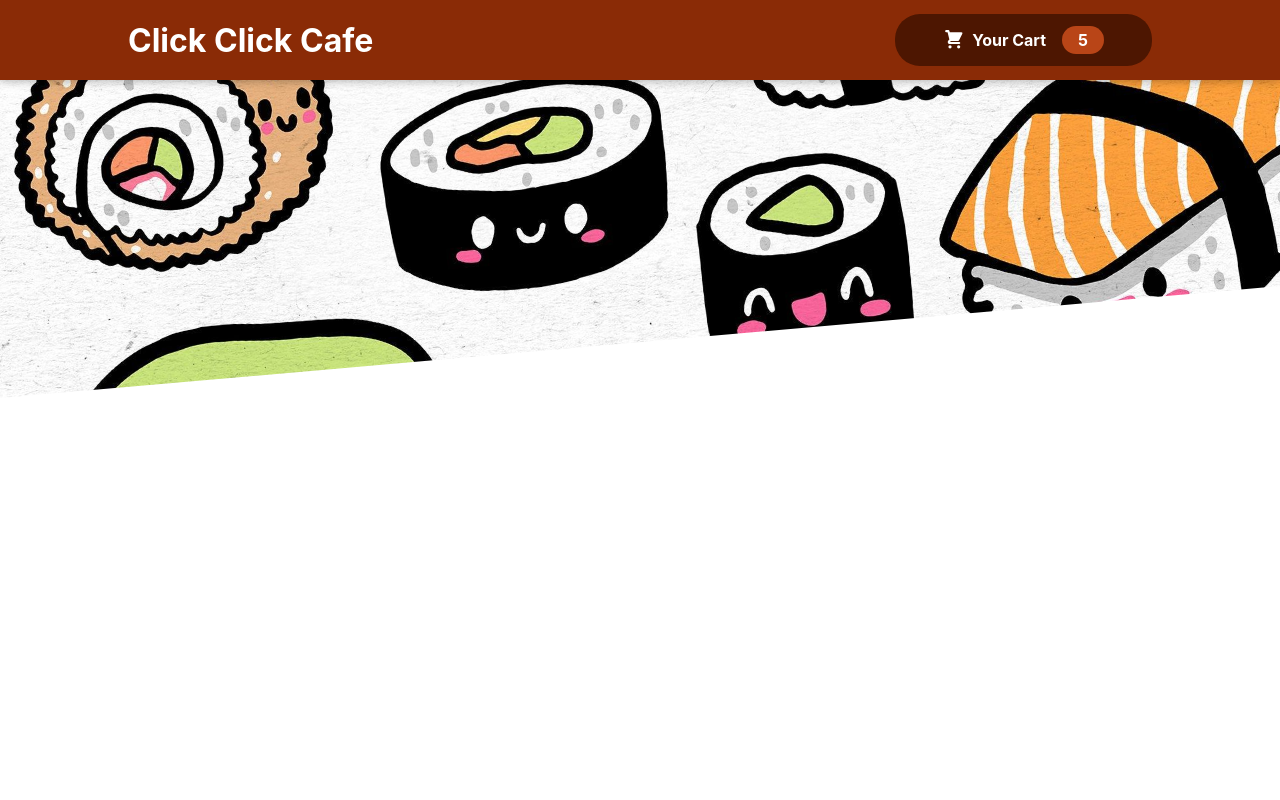
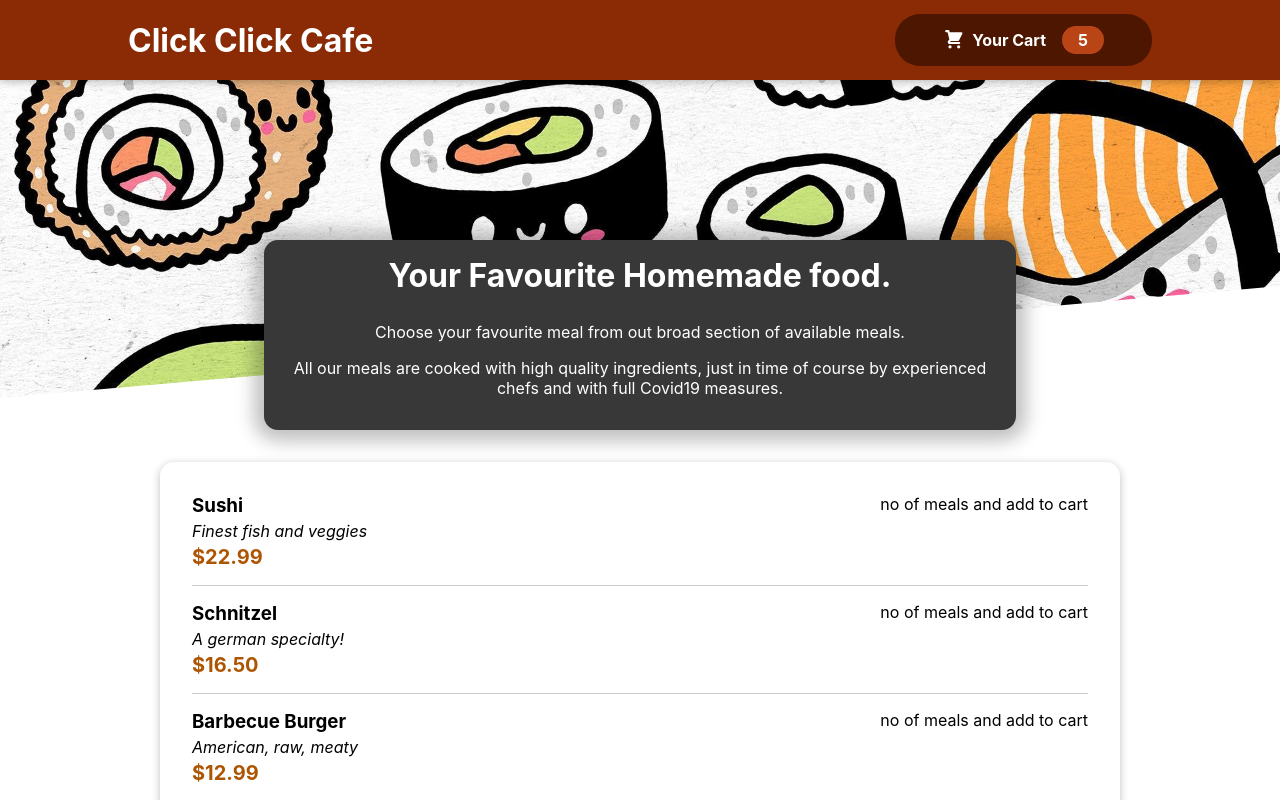
Before and after one commit to ImAkhil24/ClickClickCafe, a React (Create React App) app: page / in a window 1280 px wide. Shown: the top 800 px of the page. Built offline with nearby package versions, Linux system fonts and the light colour scheme.

Commit message:
added card layout for the MealItem and finished the styling and html structure of the MealItem

```diff
--- a/public/index.html
+++ b/public/index.html
@@ -2,19 +2,17 @@
 <html lang="en">
   <head>
     <meta charset="utf-8" />
-    <link rel="icon" href="%PUBLIC_URL%/favicon.ico" />
     <meta name="viewport" content="width=device-width, initial-scale=1" />
     <meta name="theme-color" content="#000000" />
     <meta
       name="description"
       content="Web site created using create-react-app"
     />
-    <link rel="apple-touch-icon" href="%PUBLIC_URL%/logo192.png" />
     <!--
       manifest.json provides metadata used when your web app is installed on a
       user's mobile device or desktop. See https://developers.google.com/web/fundamentals/web-app-manifest/
     -->
-    <link rel="manifest" href="%PUBLIC_URL%/manifest.json" />
+    <!-- <link rel="manifest" href="%PUBLIC_URL%/manifest.json" /> -->
     <!--
       Notice the use of %PUBLIC_URL% in the tags above.
       It will be replaced with the URL of the `public` folder during the build.
--- a/src/App.js
+++ b/src/App.js
@@ -1,11 +1,14 @@
 import { Fragment } from 'react';
 import Header from './components/Layout/Header';
-
+import Meals from './components/Meals/Meals';
 function App() {
   return (
     <Fragment>
 
       <Header/>
+      <main>
+        <Meals/>
+      </main>
 
     </Fragment>
   );
--- /dev/null
+++ b/src/components/Meals/AvailableMeals.js
@@ -0,0 +1,50 @@
+import classes from "./AvailableMeals.module.css";
+import Card from "../UI/Card";
+import MealItem from "./MealItem/MealItem";
+const DUMMY_MEALS = [
+  {
+    id: 'm1',
+    name: 'Sushi',
+    description: 'Finest fish and veggies',
+    price: 22.99,
+  },
+  {
+    id: 'm2',
+    name: 'Schnitzel',
+    description: 'A german specialty!',
+    price: 16.5,
+  },
+  {
+    id: 'm3',
+    name: 'Barbecue Burger',
+    description: 'American, raw, meaty',
+    price: 12.99,
+  },
+  {
+    id: 'm4',
+    name: 'Green Bowl',
+    description: 'Healthy...and green...',
+    price: 18.99,
+  },
+];
+
+
+
+const AvailableMeals = props => {
+  const mealList = DUMMY_MEALS.map(meal=>{
+    return <MealItem key={meal.id} price={meal.price} name={meal.name} description={meal.description}/>
+  });
+
+  return (
+    <section className={classes.meals}>
+      <Card>
+        <ul>
+          {mealList}
+        </ul>
+      </Card>
+    </section>
+  );
+
+}
+
+export default AvailableMeals;
--- /dev/null
+++ b/src/components/Meals/AvailableMeals.module.css
@@ -0,0 +1,24 @@
+.meals {
+  max-width: 60rem;
+  width: 90%;
+  margin: 2rem auto;
+  animation: meals-appear 1s ease-out forwards;
+}
+
+.meals ul {
+  list-style: none;
+  margin: 0;
+  padding: 0;
+}
+
+@keyframes meals-appear {
+  from {
+    opacity: 0;
+    transform: translateY(3rem);
+  }
+
+  to {
+    opacity: 1;
+    transform: translateY(0);
+  }
+}
--- /dev/null
+++ b/src/components/Meals/MealItem/MealItem.js
@@ -0,0 +1,19 @@
+import classes from "./MealItem.module.css";
+
+const MealItem = props => {
+  const price = `$${props.price.toFixed(2)}`;
+  return(
+  <li className={classes.meal}>
+    <div>
+      <h3>{props.name}</h3>
+      <div className={classes.description}>{props.description}</div>
+      <div className={classes.price}>{price}</div>
+      </div>
+    <div>
+      no of meals and add to cart
+    </div>
+  </li>
+  );
+}
+
+export default MealItem;
--- /dev/null
+++ b/src/components/Meals/MealItem/MealItem.module.css
@@ -0,0 +1,22 @@
+.meal {
+  display: flex;
+  justify-content: space-between;
+  margin: 1rem;
+  padding-bottom: 1rem;
+  border-bottom: 1px solid #ccc;
+}
+
+.meal h3 {
+  margin: 0 0 0.25rem 0;
+}
+
+.description {
+  font-style: italic;
+}
+
+.price {
+  margin-top: 0.25rem;
+  font-weight: bold;
+  color: #ad5502;
+  font-size: 1.25rem;
+}
--- /dev/null
+++ b/src/components/Meals/Meals.js
@@ -0,0 +1,11 @@
+import MealsSummary from "./MealsSummary";
+import AvailableMeals from "./AvailableMeals";
+import { Fragment } from "react";
+const Meals = props => {
+  return <Fragment>
+    <MealsSummary/>
+    <AvailableMeals/>
+  </Fragment>
+}
+
+export default Meals;
--- /dev/null
+++ b/src/components/Meals/MealsSummary.js
@@ -0,0 +1,21 @@
+import classes from "./MealsSummary.module.css";
+
+const MealsSummary = props => {
+  return(
+    <section className={classes.summary}>
+      <h2>
+        Your Favourite Homemade food.
+      </h2>
+
+      <p>
+        Choose your favourite meal from out broad section of available meals.
+      </p>
+
+      <p>
+        All our meals are cooked with high quality ingredients, just in time of course by experienced chefs and with full Covid19 measures.
+      </p>
+    </section>
+  );
+};
+
+export default MealsSummary;
--- /dev/null
+++ b/src/components/Meals/MealsSummary.module.css
@@ -0,0 +1,18 @@
+.summary {
+  text-align: center;
+  max-width: 45rem;
+  width: 90%;
+  margin: auto;
+  margin-top: -10rem;
+  position: relative;
+  background-color: #383838;
+  color: white;
+  border-radius: 14px;
+  padding: 1rem;
+  box-shadow: 0 1px 18px 10px rgba(0, 0, 0, 0.25);
+}
+
+.summary h2 {
+  font-size: 2rem;
+  margin-top: 0;
+}
--- /dev/null
+++ b/src/components/UI/Card.js
@@ -0,0 +1,7 @@
+import classes from "./Card.module.css";
+
+const Card = props => {
+  return <div className={classes.card}>{props.children}</div>
+}
+
+export default Card;
--- /dev/null
+++ b/src/components/UI/Card.module.css
@@ -0,0 +1,6 @@
+.card {
+  padding: 1rem;
+  box-shadow: 0 2px 8px rgba(0, 0, 0, 0.25);
+  border-radius: 14px;
+  background-color: white;
+}
```
Also changed, not shown: src/components/Meals/MealItem/MealItemForm.js (added).
